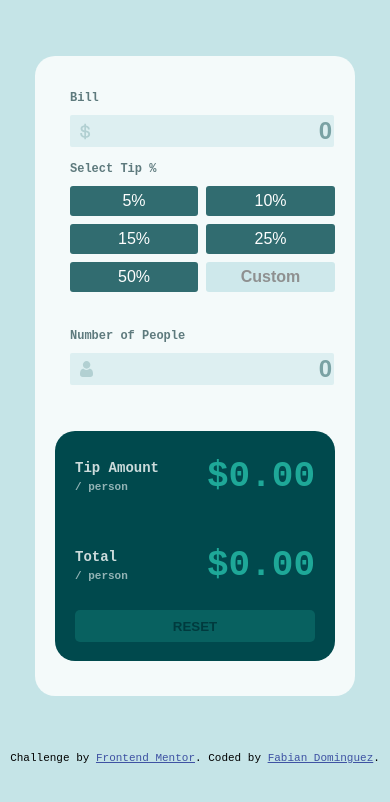
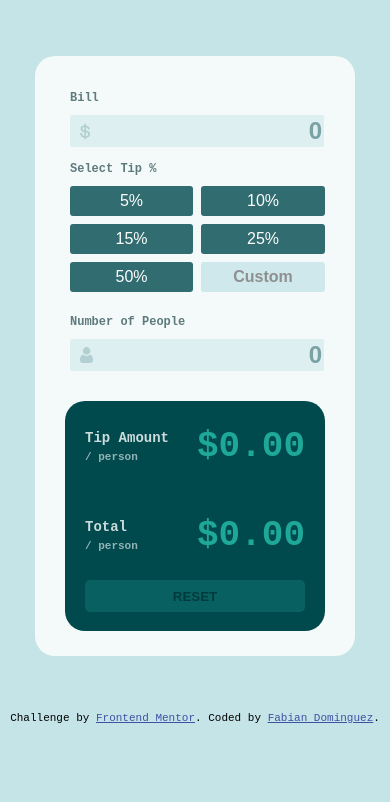
Before and after one commit to fabiandov92/Tip-calculator-app-main, a plain HTML site: page index.html in a window 390 px wide. Drawn offline with Linux system fonts and the light colour scheme.

Commit message:
Update styles.css

```diff
--- a/css/styles.css
+++ b/css/styles.css
@@ -55,7 +55,7 @@ p {
   width: 680px;
   height: 320px;
   grid-template-columns: repeat(2, 1fr);
-  grid-template-rows: repeat(1, 430px);
+  grid-template-rows: repeat(1, auto);
   /* grid-gap: 20px; */
   /* Grid Settings End */
   background-color: var(--container-color);
@@ -64,20 +64,21 @@ p {
 }
 
 .left-container {
-  height: 280px;
-  width: 300px;
+  /* height: 280px;
+  width: 300px; */
+margin: 20px 10px 20px 35px;
 }
 
 .right-container {
   background-color: var(--right-container-color);
   margin: 20px 20px 20px 10px;
   border-radius: 20px;
-  height: 280px;
-  width: 300px;
+  /* height: 280px;
+  width: 300px; */
 }
 
 .left-inner-container {
-  margin: 20px 0 20px 35px;
+  margin-right: 20px;
   border-radius: 20px;
   display: grid;
   grid-template-columns: repeat(1, 1fr);
@@ -114,7 +115,7 @@ p {
 
 .input-container {
   position: relative;
-  width: 222px;
+  width: 232px;
 }
 
 .input-container>img {
@@ -191,7 +192,7 @@ input::-webkit-inner-spin-button {
   background-color: var(--body-backgorund);
   color: var(--right-container-color);
   font-weight: bold;
-  width: 79px;
+  width: 90px;
   height: 28px;
   text-align: center;
 }
@@ -238,18 +239,28 @@ input::-webkit-inner-spin-button {
     /* Grid Settings */
     display: grid;
     width: 320px;
-    height: 640px;
+    height: 600px;
     grid-template-columns: repeat(1, 1fr);
     grid-template-rows: repeat(2, auto);
     grid-gap: 25px;
     /* Grid Settings End */
   }
 
+  .input-item {
+
+    width: 212px;
+  }
+
+  .zero-warning-container {
+
+    margin-top: 0;
+  }
+
   .right-container {
-    width: 280px;
+    width: 260px;
     height: 230px;
     margin: 5% auto;
-    margin-top: 50px;
+    margin-top: -25px;
   }
 
   .btn-container {
@@ -270,7 +281,7 @@ input::-webkit-inner-spin-button {
   }
 
   .input-custom {
-    width: 125px;
+    width: 120px;
     height: 28px;
   }
 }
```
